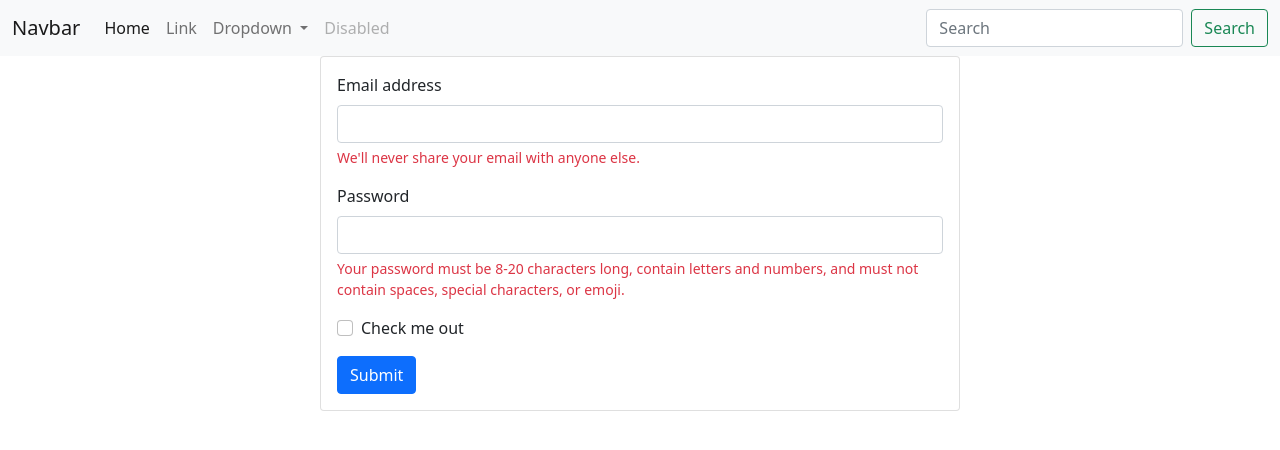
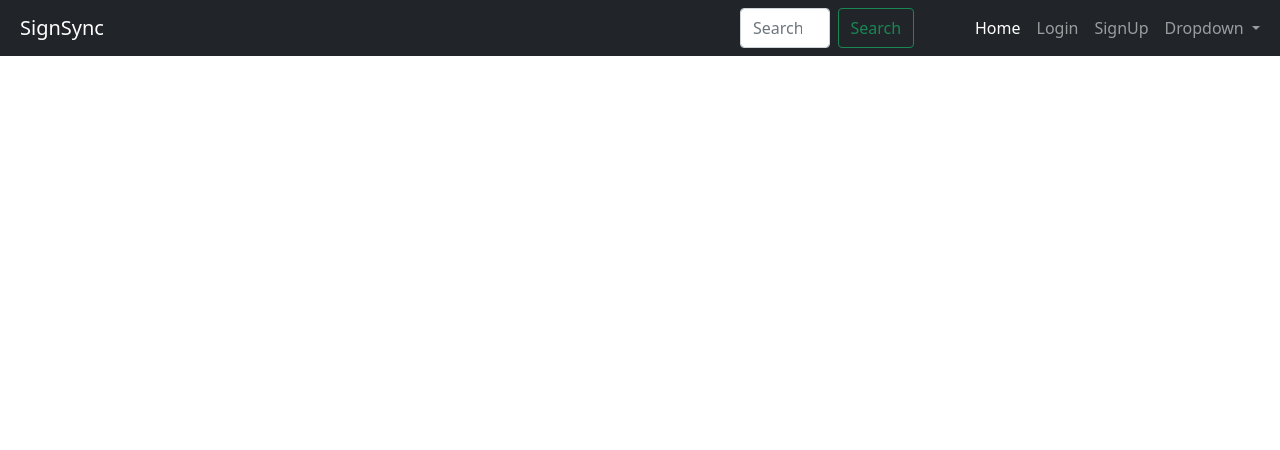
Before and after one commit to yashvivaghela/SignSyncFrontend, a Django app: page / in a window 1280 px wide. Shown: the top 450 px of the page. Run offline with Django 4.2, Linux system fonts and the light colour scheme.

Commit message:
Login page modified

```diff
--- a/signsync/signsync/urls.py
+++ b/signsync/signsync/urls.py
@@ -20,5 +20,7 @@ from . import views
 
 urlpatterns = [
     path('admin/', admin.site.urls),
-     path('', views.index, name='index'),
+    path('', views.index, name='index'),
+     path('index.html', views.index, name='index'),
+     path('login.html', views.login, name='login'),
 ]
--- a/signsync/signsync/views.py
+++ b/signsync/signsync/views.py
@@ -2,3 +2,6 @@ from django.http import HttpResponse
 from django.shortcuts import render
 def index(request):
     return render (request , 'index.html')
+
+def login(request):
+    return render (request , 'login.html')
--- a/signsync/templates/index.html
+++ b/signsync/templates/index.html
@@ -1,80 +1,71 @@
 <!DOCTYPE html>
 <html>
-    <head>
-        <title>SignSync</title>
-    </head>
-    <link href="https://cdn.jsdelivr.net/npm/bootstrap@5.1.3/dist/css/bootstrap.min.css" rel="stylesheet" integrity="sha384-1BmE4kWBq78iYhFldvKuhfTAU6auU8tT94WrHftjDbrCEXSU1oBoqyl2QvZ6jIW3" crossorigin="anonymous">
+
+<head>
+  <title>SignSync</title>
+
+  <link rel="icon" href="..signsync/templates/SCHOOL.png">
+  <style>
+
+  </style>
+</head>
+<link href="https://cdn.jsdelivr.net/npm/bootstrap@5.1.3/dist/css/bootstrap.min.css" rel="stylesheet"
+  integrity="sha384-1BmE4kWBq78iYhFldvKuhfTAU6auU8tT94WrHftjDbrCEXSU1oBoqyl2QvZ6jIW3" crossorigin="anonymous">
 
 <body>
-    <nav class="navbar navbar-expand-lg navbar-light bg-light">
+ <!-- <nav class="navbar navbar-dark bg-dark"> -->
+    <nav class="navbar navbar-expand-lg navbar-dark bg-dark">
         <div class="container-fluid">
-          <a class="navbar-brand" href="#">Navbar</a>
-          <button class="navbar-toggler" type="button" data-bs-toggle="collapse" data-bs-target="#navbarSupportedContent" aria-controls="navbarSupportedContent" aria-expanded="false" aria-label="Toggle navigation">
+
+          <a class="navbar-brand mx-2" href="#">SignSync</a>
+
+          <button class="navbar-toggler" type="button" data-bs-toggle="collapse" data-bs-target="#navbarSupportedContent"
+            aria-controls="navbarSupportedContent" aria-expanded="false" aria-label="Toggle navigation">
             <span class="navbar-toggler-icon"></span>
           </button>
-          <div class="collapse navbar-collapse" id="navbarSupportedContent">
+          <div class="collapse navbar-collapse" id="navbarSupportedContent" style="margin-left:50%">
             <ul class="navbar-nav me-auto mb-2 mb-lg-0">
+              <form class="d-flex ml-0" style="margin-right:10% ">
+                <input class="form-control me-2" type="search" placeholder="Search" aria-label="Search">
+                <button class="btn btn-outline-success" type="submit">Search</button>
+              </form>
               <li class="nav-item">
-                <a class="nav-link active" aria-current="page" href="#">Home</a>
+                <a class="nav-link active" aria-current="page" href="index.html">Home</a>
               </li>
               <li class="nav-item">
-                <a class="nav-link" href="#">Link</a>
+                <a class="nav-link " href="login.html">Login</a>
+              </li>
+              <li class="nav-item">
+                <a class="nav-link" href="#">SignUp</a>
               </li>
               <li class="nav-item dropdown">
-                <a class="nav-link dropdown-toggle" href="#" id="navbarDropdown" role="button" data-bs-toggle="dropdown" aria-expanded="false">
+                <a class="nav-link dropdown-toggle" href="#" id="navbarDropdown" role="button" data-bs-toggle="dropdown"
+                  aria-expanded="false">
                   Dropdown
                 </a>
                 <ul class="dropdown-menu" aria-labelledby="navbarDropdown">
                   <li><a class="dropdown-item" href="#">Action</a></li>
                   <li><a class="dropdown-item" href="#">Another action</a></li>
-                  <li><hr class="dropdown-divider"></li>
+                  <li>
+                    <hr class="dropdown-divider">
+                  </li>
                   <li><a class="dropdown-item" href="#">Something else here</a></li>
                 </ul>
               </li>
-              <li class="nav-item">
-                <a class="nav-link disabled">Disabled</a>
-              </li>
             </ul>
-            <form class="d-flex">
-              <input class="form-control me-2" type="search" placeholder="Search" aria-label="Search">
-              <button class="btn btn-outline-success" type="submit">Search</button>
-            </form>
+
           </div>
         </div>
       </nav>
-      <!-- login form -->
-      <div class="card mx-auto mb-5" style="width: 50% ; height: 80%;">
-
-        <div class="card-body">
-          <form>
-            <div class="mb-3 " >
-              <label for="exampleInputEmail1" class="form-label">Email address</label>
-              <input type="email" class="form-control" id="exampleInputEmail1" aria-describedby="emailHelp">
-              <div id="emailHelp" class="form-text text-danger ">We'll never share your email with anyone else.</div>
-            </div>
-            <div class="mb-3">
-              <label for="exampleInputPassword1" class="form-label">Password</label>
-              <input type="password" class="form-control" id="exampleInputPassword1">
-              <div id="passwordHelpBlock" class="form-text text-danger">
-                Your password must be 8-20 characters long, contain letters and numbers, and must not contain spaces, special characters, or emoji.
-              </div>
-            </div>
-            <div class="mb-3 form-check">
-              <input type="checkbox" class="form-check-input" id="exampleCheck1">
-              <label class="form-check-label" for="exampleCheck1">Check me out</label>
-            </div>
-            <button type="submit" class="btn btn-primary">Submit</button>
-          </form>
 
 
-        </div>
-      </div>
 
-
-<!-- <h1>My First Heading</h1>
+  <!-- <h1>My First Heading</h1>
 <p>My first paragraph.</p> -->
 
 </body>
-<script src="https://cdn.jsdelivr.net/npm/bootstrap@5.1.3/dist/js/bootstrap.bundle.min.js" integrity="sha384-ka7Sk0Gln4gmtz2MlQnikT1wXgYsOg+OMhuP+IlRH9sENBO0LRn5q+8nbTov4+1p" crossorigin="anonymous"></script>
+<script src="https://cdn.jsdelivr.net/npm/bootstrap@5.1.3/dist/js/bootstrap.bundle.min.js"
+  integrity="sha384-ka7Sk0Gln4gmtz2MlQnikT1wXgYsOg+OMhuP+IlRH9sENBO0LRn5q+8nbTov4+1p" crossorigin="anonymous"></script>
+
 
 </html>
```
Also changed, not shown: signsync/templates/login.html (added, +100 -0 lines), 2 other files.
